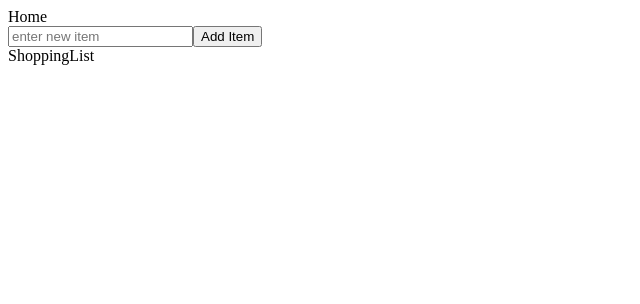
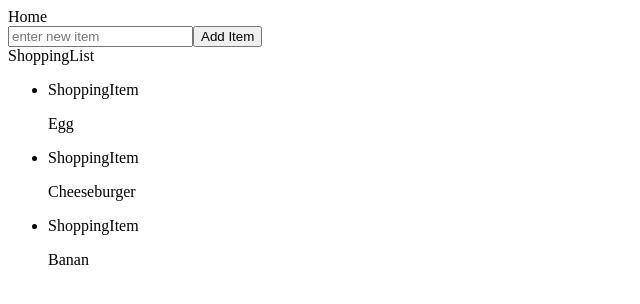
Before and after one commit to spencer-eagleton/useReducer-shopping-list, a React app: page / in a window 1280 px wide. Shown: the top 304 px of the page, without its empty margins (0-640 px from the left). Built offline with nearby package versions, Linux system fonts and the light colour scheme.

Commit message:
items render in list

```diff
--- /dev/null
+++ b/src/components/ShoppingList/ShoppingItem.jsx
@@ -0,0 +1,9 @@
+
+export default function ShoppingItem({item}) {
+  return (
+    <>
+        <div>ShoppingItem</div>
+        <p>{item.input}</p>
+    </>
+  )
+}
--- a/src/components/ShoppingList/ShoppingList.jsx
+++ b/src/components/ShoppingList/ShoppingList.jsx
@@ -1,6 +1,17 @@
+import ShoppingItem from "./ShoppingItem";
 
-export default function ShoppingList(items) {
+export default function ShoppingList({items}) {
   return (
-    <><div>ShoppingList</div></>
+    <>
+      <div>ShoppingList</div>
+      <ul>
+    {items.map((item) => (
+      <li key={item.id}>
+
+        <ShoppingItem item={item} />
+      </li>
+    ))}
+      </ul>
+    </>
   )
 }
--- a/src/components/UserInput/UserInput.jsx
+++ b/src/components/UserInput/UserInput.jsx
@@ -14,7 +14,6 @@ export default function UserInput({ addItem }) {
     addItem(newItem)
   }
 
-
   return (
     <form onSubmit={handleSubmit}>
         <input type="text" value={newItem} onChange={(e) => setNewItem(e.target.value)} placeholder="enter new item"/>
--- a/src/views/Home/Home.jsx
+++ b/src/views/Home/Home.jsx
@@ -4,7 +4,9 @@ import ShoppingList from '../../components/ShoppingList/ShoppingList'
 import UserInput from '../../components/userInput/userInput'
 
 const initialItems = [
-  { id: 0, input: 'Egg' }
+  { id: 0, input: 'Egg' },
+  { id: 1, input: 'Cheeseburger' },
+  { id: 2, input: 'Banan' }
 ]
 
 const itemsReducer = (items, action) => {
@@ -41,7 +43,7 @@ export default function Home() {
     <>
     <div>Home</div>
     <UserInput addItem={handleAdd} />
-    <ShoppingList />
+    <ShoppingList items={items} />
     </>
   )
 }
```
